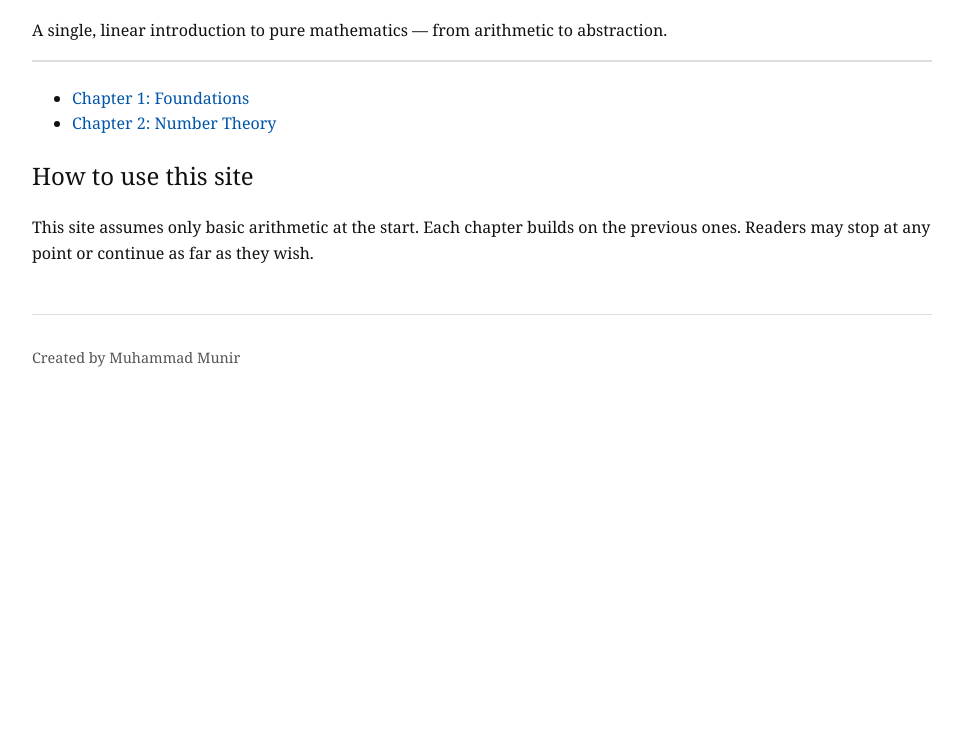
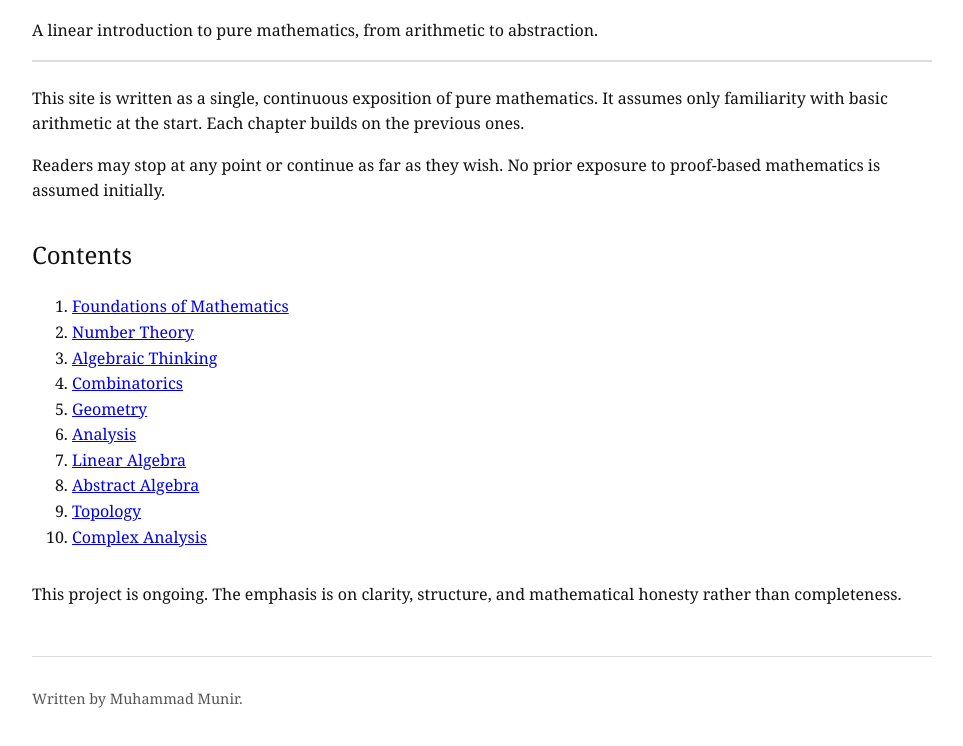
Before and after one commit to MES-UK/M-, a plain HTML site: page index.html in a window 1280 px wide. Shown: the part 108-854 px from the top of the page, without its empty margins (158-1121 px from the left). Before the commit the page ends 800 px from the top, so only its background shows below. Drawn offline with Linux system fonts and the light colour scheme.

Commit message:
Update index.html

```diff
--- a/index.html
+++ b/index.html
@@ -5,31 +5,62 @@
   <title>Pure Mathematics</title>
   <link rel="stylesheet" href="style.css">
 </head>
+
 <body>
 
 <header>
   <h1>Pure Mathematics</h1>
-  <p>A single, linear introduction to pure mathematics — from arithmetic to abstraction.</p>
+
+  <p class="subtitle">
+    A linear introduction to pure mathematics, from arithmetic to abstraction.
+  </p>
 </header>
 
-<nav>
-  <ul>
-    <li><a href="chapter1.html">Chapter 1: Foundations</a></li>
-    <li><a href="chapter2.html">Chapter 2: Number Theory</a></li>
-  </ul>
-</nav>
+<main>
 
-<main>
-  <h2>How to use this site</h2>
+<section>
   <p>
-    This site assumes only basic arithmetic at the start.
+    This site is written as a single, continuous exposition of pure mathematics.
+    It assumes only familiarity with basic arithmetic at the start.
     Each chapter builds on the previous ones.
+  </p>
+
+  <p>
     Readers may stop at any point or continue as far as they wish.
+    No prior exposure to proof-based mathematics is assumed initially.
   </p>
+</section>
+
+<section>
+  <h2>Contents</h2>
+
+  <ol class="contents">
+    <li><a href="chapter1.html">Foundations of Mathematics</a></li>
+    <li><a href="chapter2.html">Number Theory</a></li>
+    <li><a href="chapter3.html">Algebraic Thinking</a></li>
+    <li><a href="chapter4.html">Combinatorics</a></li>
+    <li><a href="chapter5.html">Geometry</a></li>
+    <li><a href="chapter6.html">Analysis</a></li>
+    <li><a href="chapter7.html">Linear Algebra</a></li>
+    <li><a href="chapter8.html">Abstract Algebra</a></li>
+    <li><a href="chapter9.html">Topology</a></li>
+    <li><a href="chapter10.html">Complex Analysis</a></li>
+  </ol>
+</section>
+
+<section>
+  <p class="note">
+    This project is ongoing.
+    The emphasis is on clarity, structure, and mathematical honesty rather than completeness.
+  </p>
+</section>
+
 </main>
 
 <footer>
-  <p>Created by Muhammad Munir</p>
+  <p>
+    Written by Muhammad Munir.
+  </p>
 </footer>
 
 </body>
```
